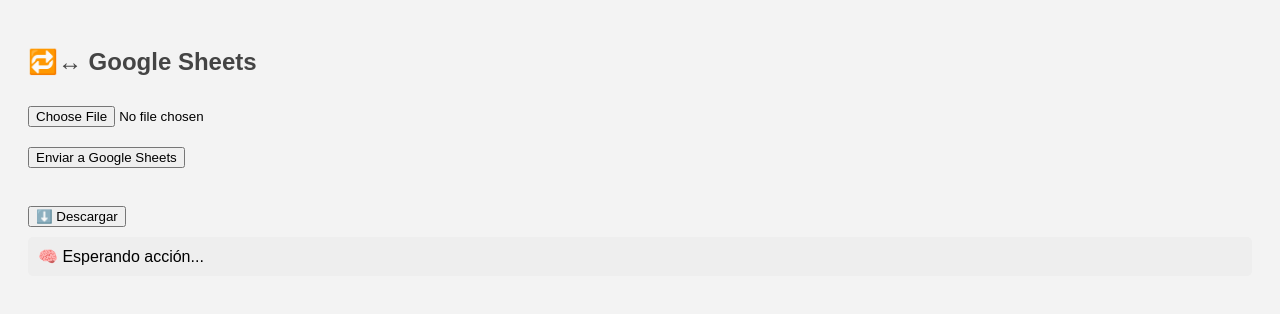
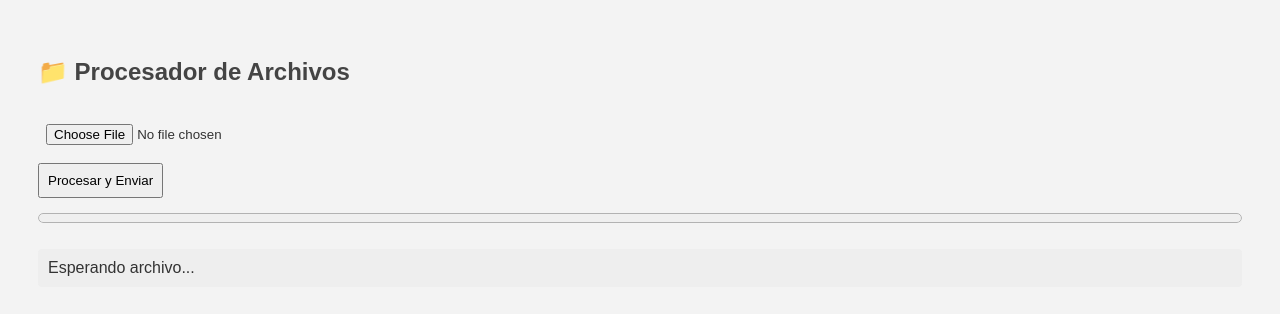
Before and after one commit to Jonatan1000-4/mi_app_rv22, a plain HTML site: page ed.html in a window 1280 px wide. Drawn offline with Linux system fonts and the light colour scheme.

Commit message:
Update ed.html

```diff
--- a/ed.html
+++ b/ed.html
@@ -2,101 +2,105 @@
 <html lang="es">
 <head>
   <meta charset="UTF-8">
-  <title>↔ Google Sheets</title>
+  <title>Gestor de Contenidos</title>
   <style>
-    body { font-family: Arial; padding: 20px; background: #f3f3f3; }
-    h2 { color: #444; }
-    input, button { margin: 10px 0; }
-    #log { background: #eee; padding: 10px; border-radius: 5px; white-space: pre-wrap; }
+    body {
+      font-family: Arial, sans-serif;
+      padding: 30px;
+      background: #f3f3f3;
+      color: #333;
+    }
+    h2 {
+      color: #444;
+    }
+    input, button {
+      margin-top: 10px;
+      padding: 8px;
+    }
+    #log {
+      margin-top: 20px;
+      background: #eee;
+      padding: 10px;
+      border-radius: 4px;
+      white-space: pre-wrap;
+    }
+    progress {
+      width: 100%;
+      height: 20px;
+      margin-top: 10px;
+    }
   </style>
 </head>
 <body>
-  <h2>🔁↔ Google Sheets</h2>
 
-  <input type="file" id="m3uFile" accept=".m3u"><br>
-  <button onclick="processM3U()">Enviar a Google Sheets</button><br><br>
-  <button onclick="downloadM3U()">⬇️ Descargar</button>
+  <h2>📁 Procesador de Archivos</h2>
 
-  <div id="log">🧠 Esperando acción...</div>
+  <input type="file" id="fileInput" accept=".txt,.csv,.data"><br>
+  <button onclick="procesarArchivo()">Procesar y Enviar</button>
+
+  <progress id="barraProgreso" value="0" max="100"></progress>
+
+  <div id="log">Esperando archivo...</div>
 
   <script>
-    const GOOGLE_SCRIPT_URL = 'https://script.google.com/macros/s/AKfycbzqXdG41_YISkWAhmc8XFQp15XVnttYTypH8O90o9vcBAMRDITCKMz5dcnaUHAY-6Qu/exec'; // <== Pega la URL del Web App aquí
+    const GOOGLE_SCRIPT_URL = 'https://script.google.com/macros/s/AKfycbzqXdG41_YISkWAhmc8XFQp15XVnttYTypH8O90o9vcBAMRDITCKMz5dcnaUHAY-6Qu/exec';
 
-    async function processM3U() {
-      const fileInput = document.getElementById('m3uFile');
+    async function procesarArchivo() {
+      const fileInput = document.getElementById('fileInput');
       const log = document.getElementById('log');
+      const barra = document.getElementById('barraProgreso');
 
       if (!fileInput.files.length) {
-        log.textContent = "⚠️ Selecciona un archivo .m3u primero.";
+        log.textContent = "⚠️ Selecciona un archivo primero.";
         return;
       }
 
       const reader = new FileReader();
       reader.onload = async function(e) {
         const lines = e.target.result.split('\n');
-        const channels = [];
+        const items = [];
 
         for (let i = 0; i < lines.length; i++) {
           if (lines[i].startsWith('#EXTINF')) {
-            const extinf = lines[i];
-            const url = lines[i + 1]?.trim();
+            const dataLine = lines[i];
+            const nextLine = lines[i + 1]?.trim();
 
-            const logo = extinf.match(/tvg-logo="([^"]+)"/)?.[1] || '';
-            const group = extinf.match(/group-title="([^"]+)"/)?.[1] || '';
-            const name = extinf.split(',').pop().trim();
+            const logo = dataLine.match(/tvg-logo="([^"]+)"/)?.[1] || '';
+            const group = dataLine.match(/group-title="([^"]+)"/)?.[1] || '';
+            const name = dataLine.split(',').pop().trim();
 
-            channels.push({ name, url, logo, group });
+            items.push({ name, url: nextLine, logo, group });
           }
         }
 
-        log.textContent = `⏳ Procesando ${channels.length} canales...`;
+        log.textContent = `Total procesado: ${items.length} entradas\nIniciando envío...`;
+        barra.value = 0;
 
-        for (let i = 0; i < channels.length; i += 50) {
-          const chunk = channels.slice(i, i + 50);
+        for (let i = 0; i < items.length; i += 50) {
+          const chunk = items.slice(i, i + 50);
           const formData = new FormData();
           formData.append("data", JSON.stringify(chunk));
 
-          const res = await fetch(GOOGLE_SCRIPT_URL, {
-            method: 'POST',
-            body: formData
-          });
-
-          const text = await res.text();
-          log.textContent += `\n✔️ Chunk enviado: ${text}`;
+          try {
+            const res = await fetch(GOOGLE_SCRIPT_URL, {
+              method: 'POST',
+              body: formData
+            });
+            const text = await res.text();
+            const porcentaje = Math.min(100, Math.floor(((i + 50) / items.length) * 100));
+            barra.value = porcentaje;
+            log.textContent = `Enviando... ${porcentaje}% completado (${i + 50}/${items.length})\nÚltima respuesta: ${text}`;
+          } catch (err) {
+            log.textContent += `\n❌ Error: ${err}`;
+            break;
+          }
         }
 
-        log.textContent += `\n✅ Finalizado. Todos los canales fueron enviados.`;
+        log.textContent += `\n✅ Proceso finalizado.`;
       };
 
       reader.readAsText(fileInput.files[0]);
     }
-
-    async function downloadM3U() {
-      const log = document.getElementById('log');
-      log.textContent = "📥 Descargando desde Sheets...";
-
-      try {
-        const res = await fetch(GOOGLE_SCRIPT_URL);
-        const channels = await res.json();
-
-        let m3uContent = '#EXTM3U\n';
-        channels.forEach(ch => {
-          m3uContent += `#EXTINF:-1 tvg-logo="${ch.logo}" group-title="${ch.group}",${ch.name}\n${ch.url}\n`;
-        });
-
-        const blob = new Blob([m3uContent], { type: 'text/plain' });
-        const a = document.createElement('a');
-        a.href = URL.createObjectURL(blob);
-        a.download = 'canales_from_sheets.m3u';
-        document.body.appendChild(a);
-        a.click();
-        a.remove();
-
-        log.textContent += `\n✅ Descargado: ${channels.length} canales`;
-      } catch (err) {
-        log.textContent += `\n❌ Error al descargar: ${err}`;
-      }
-    }
   </script>
 </body>
 </html>
```
